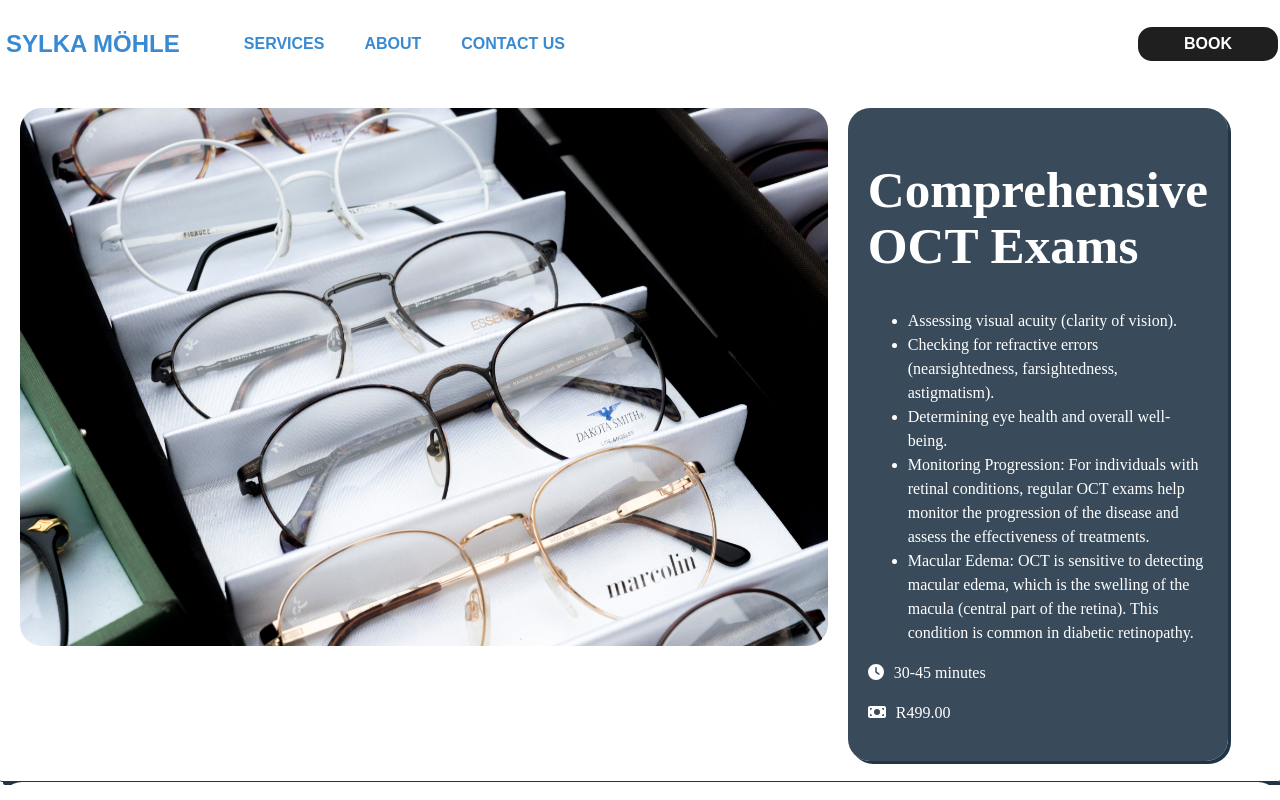
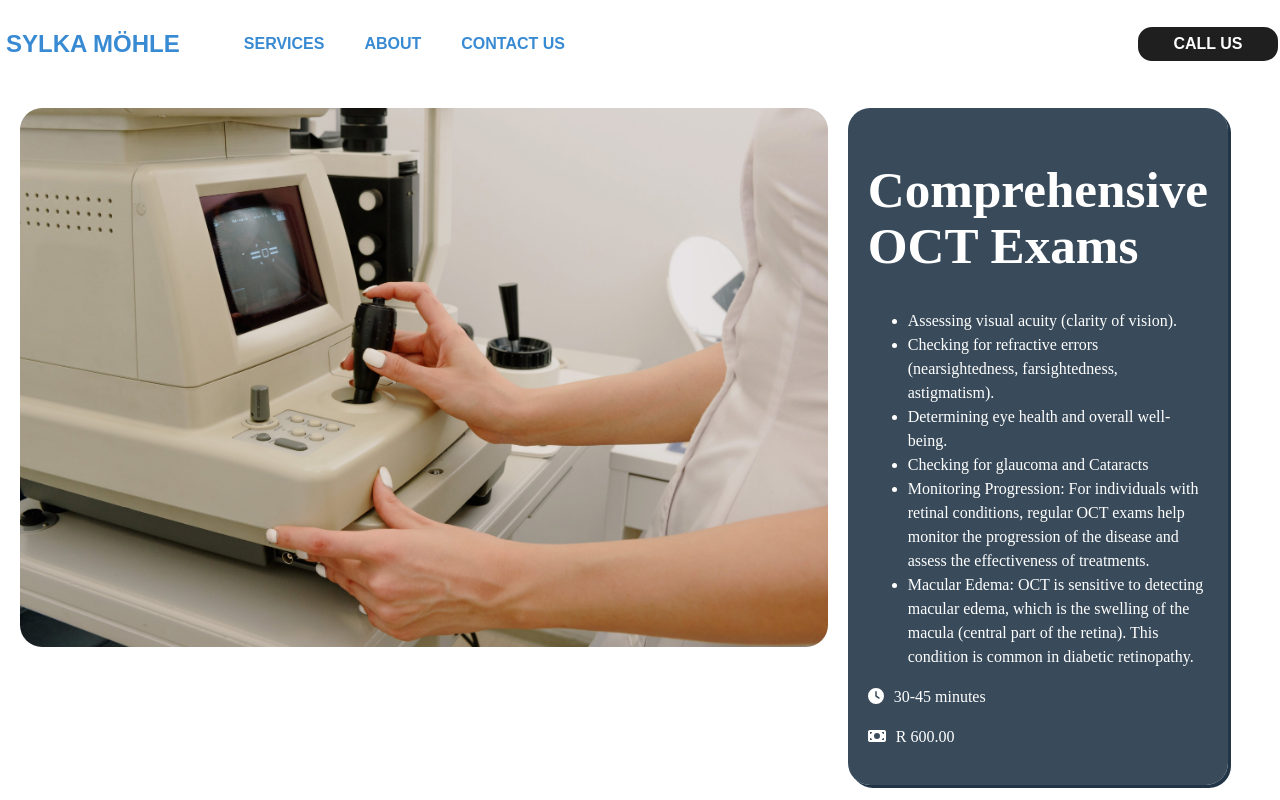
Before and after one commit to AustinMaturure/sylkamohle, a React (Vite) app in the folder sylkemohle/: page /services/1 in a window 1280 px wide. Shown: the top 800 px of the page. Built offline with nearby package versions, Linux system fonts and the light colour scheme; grey boxes are pictures that could not be loaded; a web font is replaced by a local one.

Commit message:
added OCt image, updated Text and added logic to decide which image is displayed

```diff
--- a/sylkemohle/src/ServiceDetail.jsx
+++ b/sylkemohle/src/ServiceDetail.jsx
@@ -3,6 +3,7 @@ import { useParams } from "react-router";
 import '../src/servicedetail.css'
 import './Hero.css'
 import spec from '../assets/pexels-francesco-paggiaro-1627639.jpg'
+import oct from '../assets/oct.jpg'
 import serviceData from '../src/servicesData.json'
 import { Link } from 'react-router-dom';
 import { FontAwesomeIcon } from '@fortawesome/react-fontawesome';
@@ -33,12 +34,12 @@ export default function ServiceDetail() {
           </ul>
 
 
-          <button className="book-btn">BOOK</button>
+          <button className="book-btn">CALL US</button>
         </nav>
       </div> {console.log(serviceData.services)}
             <div className="service-detail-cnt">
                 <div className="service-illustration">
-                            <img src={spec} alt="" className="serv-pic" />
+                            <img src={serviceId == 4 ? spec : oct} alt="perscription-eyeglasses-piet-retief" className="serv-pic" loading="lazy"/>
 
                         </div>
                         <div className="service-descrption" key={service.id}>
--- a/sylkemohle/src/servicesData.json
+++ b/sylkemohle/src/servicesData.json
@@ -3,11 +3,12 @@
       {
         "id": "1",
         "title": "Comprehensive OCT Exams",
-        "price": "R499.00",
+        "price": "R 600.00",
         "description": [
           "Assessing visual acuity (clarity of vision).",
           "Checking for refractive errors (nearsightedness, farsightedness, astigmatism).",
           "Determining eye health and overall well-being.",
+          "Checking for glaucoma and Cataracts",
           "Monitoring Progression: For individuals with retinal conditions, regular OCT exams help monitor the progression of the disease and assess the effectiveness of treatments.",
           "Macular Edema: OCT is sensitive to detecting macular edema, which is the swelling of the macula (central part of the retina). This condition is common in diabetic retinopathy."
         ],
@@ -17,12 +18,12 @@
       {
         "id": "4",
         "title": "Prescription Eyeglasses",
-        "price": "R50.00",
+        "price": "from R1 300.00",
         "description": [
           "Conducting eye exams to prescribe corrective lenses.",
           "Assisting in selecting eyeglass frames and fitting contact lenses.",
-          "With our wide range of well-known brands, we ensure you not only see great",
-          "but look great too."
+          "With our wide range of well-known brands, we ensure you not only see great but look great too.",
+          "Protect your eyes with BlueGuard lenses from ZIESS"
         ],
         "duration": "30-45 minutes"
       }
```
Also changed, not shown: sylkemohle/assets/oct.jpg (added).
